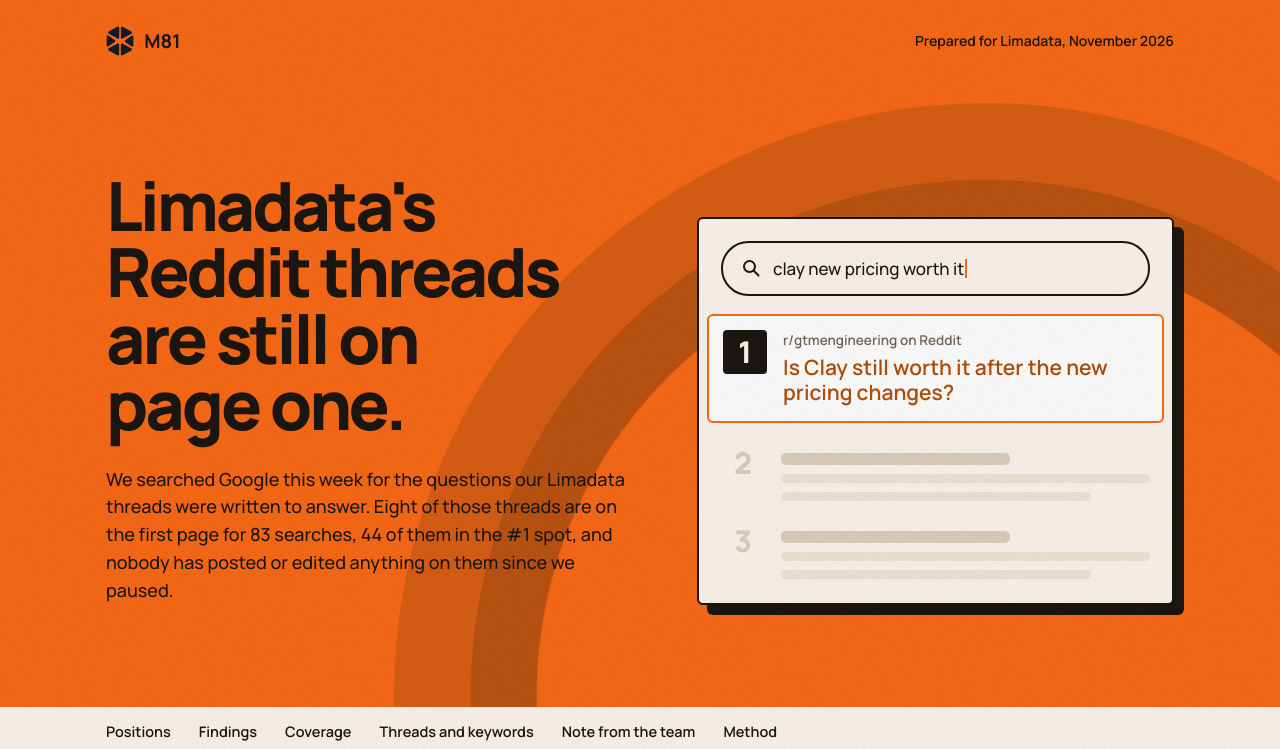
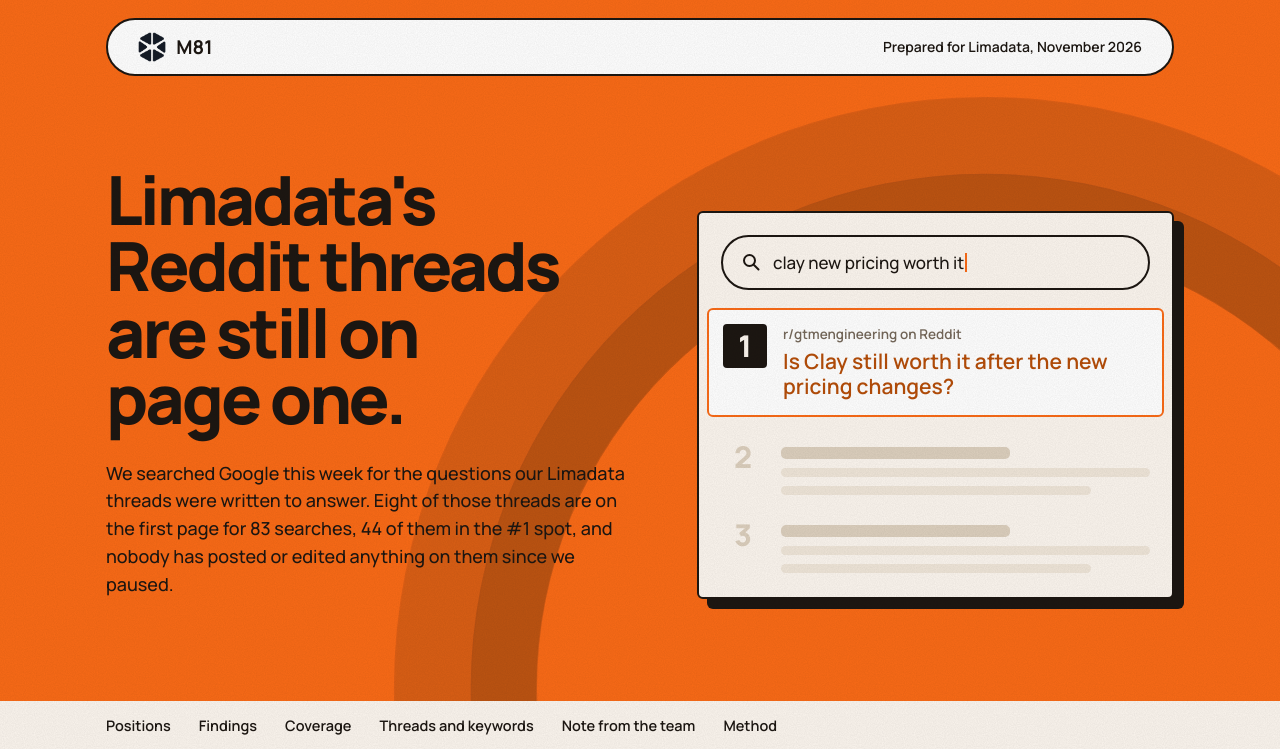
Before and after one commit to brokewq/limadata-reddit-report-v2, a plain HTML site: page index.html in a window 1280 px wide. Shown: the top 749 px of the page. Drawn offline with Linux system fonts and the light colour scheme.

Commit message:
White pill header bar
Co-Authored-By: Claude Fable 5.2 <noreply@anthropic.com>

```diff
--- a/index.html
+++ b/index.html
@@ -19,7 +19,7 @@ h2{font-size:clamp(30px,3.8vw,46px);font-weight:800;line-height:1.02}
 /* hero */
 .hero{background:var(--orange);position:relative;overflow:hidden}
 .hero::after{content:"";position:absolute;right:-12vw;bottom:-34vw;width:70vw;height:70vw;border-radius:50%;border:1.5px solid rgba(28,22,17,.2);box-shadow:0 0 0 5vw rgba(194,87,14,.28),0 0 0 5.1vw rgba(28,22,17,.16),0 0 0 11vw rgba(194,87,14,.16),0 0 0 11.1vw rgba(28,22,17,.12);pointer-events:none}
-.mast{display:flex;justify-content:space-between;align-items:center;padding-block:26px;position:relative;z-index:2}
+.mast{display:flex;justify-content:space-between;align-items:center;gap:16px;margin-top:18px;padding:12px 30px;background:#fff;border:2px solid var(--ink);border-radius:999px;position:relative;z-index:2}
 .mast .m81{display:flex;align-items:center;gap:10px;font:700 19px/1 var(--disp)}
 .mast img{height:30px}
 .mast span{font-size:14px;font-weight:600}
```
